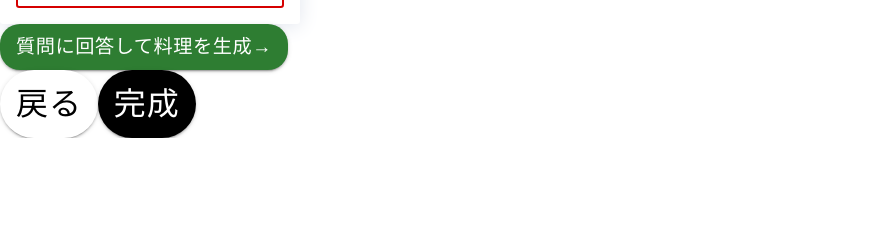
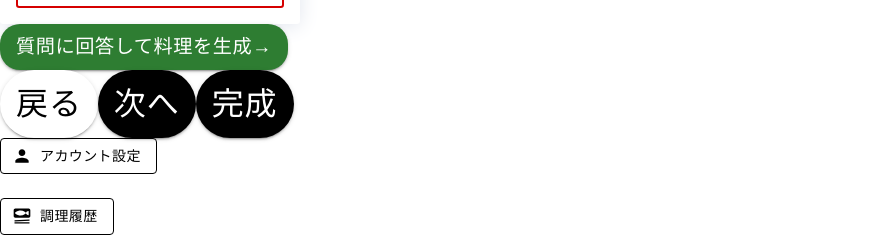
Before and after one commit to hato72/CookMeet, a Next.js app: page / in a window 1280 px wide. Shown: the part 747-982 px from the top of the page, without its empty margins (0-896 px from the left). Before the commit the page ends 885 px from the top, so only its background shows below. Built offline with nearby package versions, Linux system fonts and the light colour scheme.

Commit message:
settingsbuttons

```diff
--- a/src/app/page.tsx
+++ b/src/app/page.tsx
@@ -5,6 +5,8 @@ import Layout from "./layout";
 import GreenRoundButton from "@/components/ui/buttun/GreenRoundButtun";
 import BlackRoundButton from "@/components/ui/buttun/BlackRoundButton";
 import WhiteRoundButton from "@/components/ui/buttun/WhiteRoundButton copy";
+import SettingsAccountBar from "@/components/ui/buttun/SettingsAccountBar";
+import SettingsHistoryBar from "@/components/ui/buttun/SettingsHistoryBar";
 
 export default function Home() {
   return (
@@ -26,8 +28,12 @@ export default function Home() {
       <GreenRoundButton>質問に回答して料理を生成→</GreenRoundButton>
       <br></br>
       <WhiteRoundButton>戻る</WhiteRoundButton>
+      <BlackRoundButton>次へ</BlackRoundButton>
       <BlackRoundButton>完成</BlackRoundButton>
       <br></br>
+      <SettingsAccountBar />
+      <br></br>
+      <SettingsHistoryBar />
     </Layout>
   );
 }
--- /dev/null
+++ b/src/components/ui/buttun/SettingsAccountBar.tsx
@@ -0,0 +1,20 @@
+import * as React from 'react';
+import Button from '@mui/material/Button';
+import SendIcon from '@mui/icons-material/Send';
+import Stack from '@mui/material/Stack';
+import Person from '@mui/icons-material/Person';
+import { Person2Rounded, Person3 } from '@mui/icons-material';
+
+export default function SettingsAccountBar() {
+    return (
+        <Stack direction="row" spacing={2}>
+            <Button variant="outlined" startIcon={<Person />} style={{ color: 'black', borderColor: 'black' }} sx={{
+                '&:hover': { // カーソルがボタンに合わされたときのスタイルを指定
+                    backgroundColor: 'gray', // ボタンの背景色を変更
+                },
+            }}>
+                アカウント設定
+            </Button>
+        </Stack>
+    );
+}
--- /dev/null
+++ b/src/components/ui/buttun/SettingsHistoryBar.tsx
@@ -0,0 +1,20 @@
+import * as React from 'react';
+import Button from '@mui/material/Button';
+import SendIcon from '@mui/icons-material/Send';
+import Stack from '@mui/material/Stack';
+import Person from '@mui/icons-material/Person';
+import { Person2Rounded, Person3, SetMeal } from '@mui/icons-material';
+
+export default function SettingsHistoryBar() {
+    return (
+        <Stack direction="row" spacing={2}>
+            <Button variant="outlined" startIcon={<SetMeal />} style={{ color: 'black', borderColor: 'black' }} sx={{
+                '&:hover': { // カーソルがボタンに合わされたときのスタイルを指定
+                    backgroundColor: 'gray', // ボタンの背景色を変更
+                },
+            }}>
+                調理履歴
+            </Button>
+        </Stack>
+    );
+}
```
